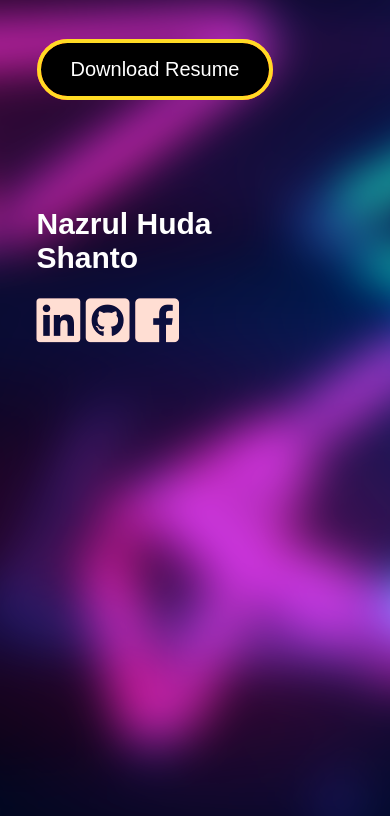
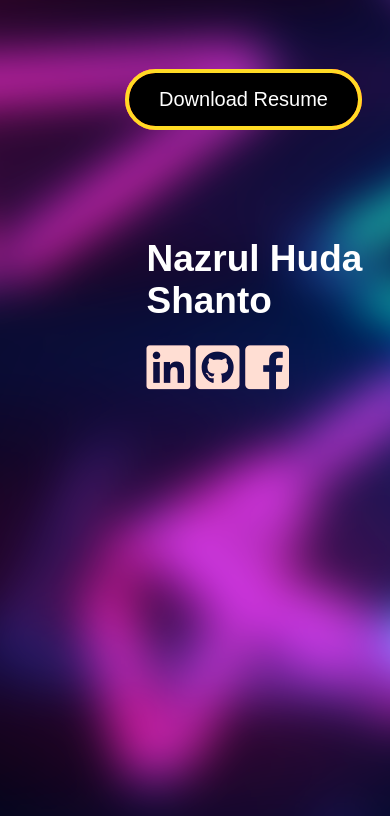
Before and after one commit to nazrulhuda/nazrulhudashanto, a Django app: page / in a window 390 px wide; the page is wider, and only the part inside the window is pictured. Shown: the top 816 px of that part. Run offline with Django 4.2, Linux system fonts and the light colour scheme.

Commit message:
css updated

```diff
--- a/static/css/main.css
+++ b/static/css/main.css
@@ -703,6 +703,24 @@ input[type="submit"]:hover {
         padding-bottom: 1rem;
         position: relative;
         margin-left: 11rem;
-        width: 120%;
+        width: 150%;
+    }
+    .main-header {
+        max-height: 2vh;
+        display: flex;
+        align-items: center;
+        justify-content: space-between;
+        margin-left: 11rem;
+        margin-top: 3rem;
+        margin-bottom: 6rem;
+    }
+    .content-wrapper {
+        height: 40vh;
+        transform: translateY(-4rem);
+        margin-left: 11rem;
+    }
+    .title {
+        font-size: 3.7rem;
+        margin-bottom: 2rem;
     }
 }
```
